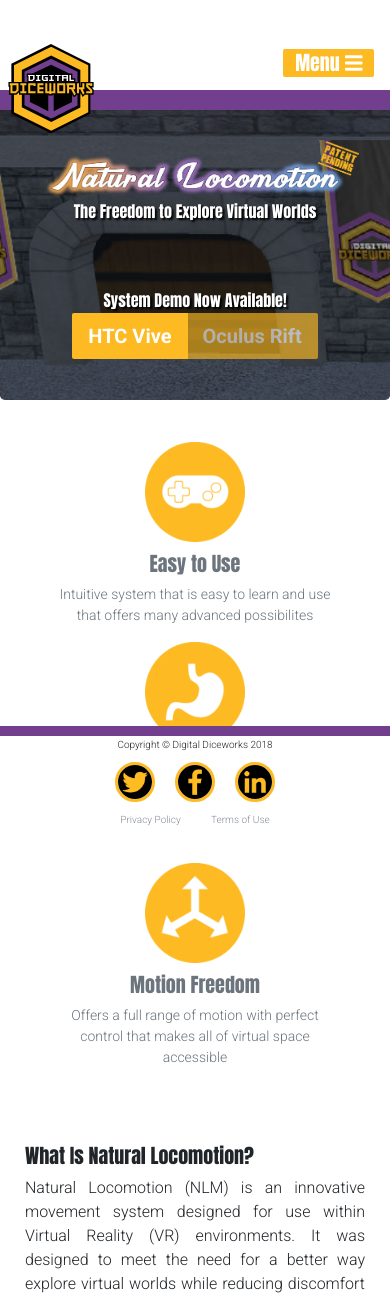
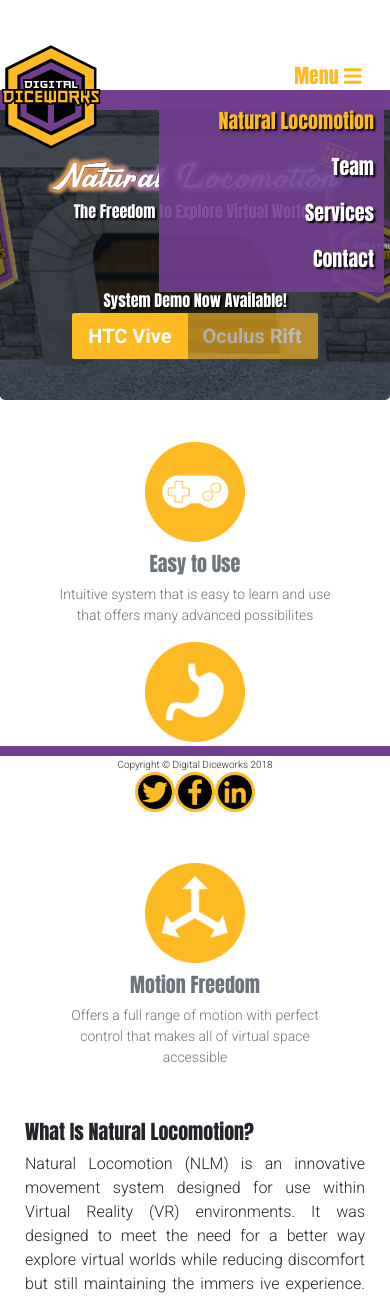
Before and after one commit to DigitalDiceworks/digitaldiceworks.github.io, a Django app: template mysite/templates/index.html in a window 390 px wide, after a click on "Menu". Shown: the top 1299 px of the page. Run offline with Django 3.2, Linux system fonts and the light colour scheme; the template is opened without the code that fills it, so the values that code supplies are empty; some libraries are stand-ins or nearby versions.

Commit message:
Updated for Menu for Mobile

```diff
--- a/mysite/static/css/main.css
+++ b/mysite/static/css/main.css
@@ -24,8 +24,8 @@
 }
 
 a {
-  padding:10px;
-  color: #868e96;
+  padding: 0px;
+  color: #fff;
 }
 
 .anchorpadding {
@@ -58,8 +58,29 @@
   max-height: 110px;
 }
 
+.navbar .navbar-toggler{
+  margin-top: 10px;
+  color: #fdba23;
+}
+
+.navbar .navbar-toggler:hover{
+  color: #723f8f;
+}
+
+.navbar-collapse {
+  background-color:rgba(114, 63, 143, 0.90);
+  margin-left: 40%;
+  margin-top: -44px;
+  margin-right: -10px;
+  padding-right: 10px;
+  padding-bottom: 10px;
+  text-shadow: 2px 2px 2px #000;
+  text-align: right;
+
+}
+
 .navbar-nav{
-  padding-top: 50px;
+  padding-top: 0px;
 }
 
 .img-fluid{
@@ -307,6 +328,7 @@
 }
 
 @media(min-width:600px){
+
   .jumbotron h3 {
     font-size: 26px;
     margin: 0 0 20px;
@@ -424,6 +446,17 @@
   .img-fluid{
     max-width: 100% \9;
     height: auto;
+  }
+
+  .navbar-collapse {
+    background-color:rgba(0, 0, 0, 0.0);
+    margin-left: 0%;
+    margin-top: 0;
+    padding-top: 0;
+    margin-right: 0;
+    padding-right: 0;
+    text-shadow: 0px 0px 0px #000;
+    text-align: right;
   }
 
   .navbar-brand {
--- a/mysite/templates/index.html
+++ b/mysite/templates/index.html
@@ -4,6 +4,7 @@
 <head>
   <title>Digital Diceworks</title>
   <meta charset="utf-8"/>
+  <script src="https://code.jquery.com/jquery-3.3.1.min.js"></script>
   <link rel="stylesheet" href="https://stackpath.bootstrapcdn.com/bootstrap/4.1.0/css/bootstrap.min.css" integrity="sha384-9gVQ4dYFwwWSjIDZnLEWnxCjeSWFphJiwGPXr1jddIhOegiu1FwO5qRGvFXOdJZ4" crossorigin="anonymous">
   <script src="https://stackpath.bootstrapcdn.com/bootstrap/4.1.0/js/bootstrap.min.js" integrity="sha384-uefMccjFJAIv6A+rW+L4AHf99KvxDjWSu1z9VI8SKNVmz4sk7buKt/6v9KI65qnm" crossorigin="anonymous"></script>
   <link href='https://fonts.googleapis.com/css?family=Roboto:300,400,700' rel='stylesheet' type='text/css'>
@@ -34,11 +35,11 @@
       <img class="img-fluid" width="200" src="{% static "img/DiceworksLogo.svg" %}"  alt="Digital Diceworks Logo"/>
     </a>
       <!-- Menu Button -->
-    <button class="navbar-toggler btn btn-primary" type="button" data-toggle="collapse" data-target="#navbarResponsive" aria-controls="navbarResponsive" aria-expanded="false" aria-label="Toggle navigation">
+    <button class="navbar-toggler btn btn-outline-primary" type="button" data-toggle="collapse" data-target="#navbarResponsive" aria-controls="navbarResponsive" aria-expanded="false" aria-label="Toggle navigation">
         Menu
         <i class="fas fa-bars"></i>
     </button>
-      <!-- Mneu -->
+      <!-- Menu -->
     <div class="collapse navbar-collapse" id="navbarResponsive">
       <ul class="navbar-nav ml-auto mt-2 mt-lg-0">
         <li class="nav-item">
```
